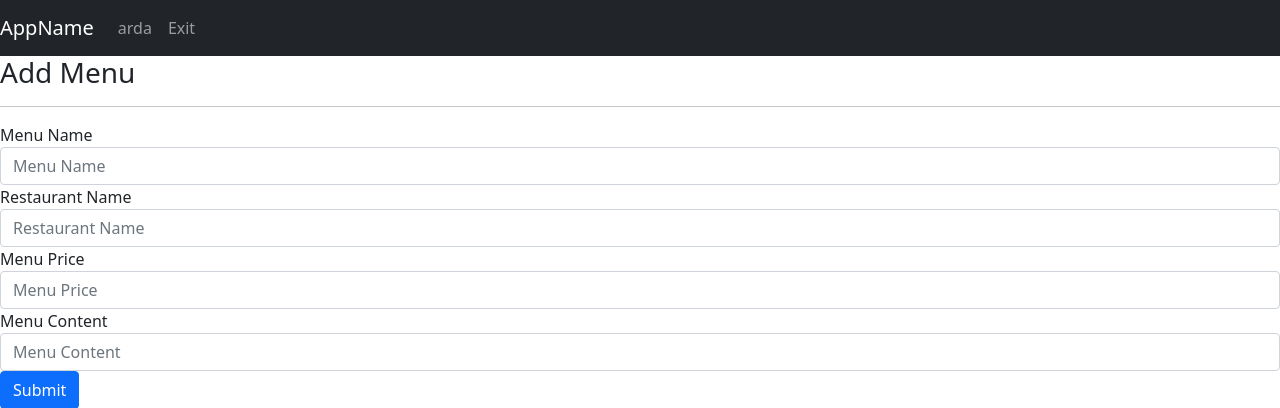
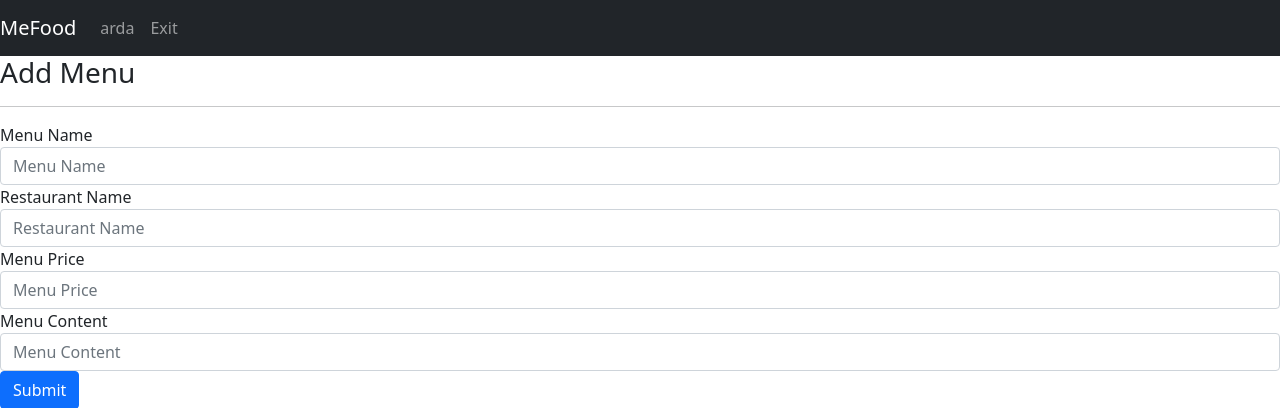
Before and after one commit to asarm/Food_Ordering_System, a Flask app: page /addMenu in a window 1280 px wide. Shown: the top 408 px of the page. Run offline with Flask 2, Linux system fonts and the light colour scheme; a user stored in the database is signed in; some libraries are stand-ins or nearby versions.

Commit message:
Add files via upload

```diff
--- a/templates/admin/insert_operations/addCourier.html
+++ b/templates/admin/insert_operations/addCourier.html
@@ -2,7 +2,7 @@
 
 {% block navbar %}
 <nav class="navbar navbar-expand-lg navbar-dark bg-dark">
-    <a class="navbar-brand" href="#">AppName</a>
+    <a class="navbar-brand" href="#">MeFood</a>
     <button class="navbar-toggler" type="button" data-toggle="collapse" data-target="#navbarNav" aria-controls="navbarNav" aria-expanded="false" aria-label="Toggle navigation">
       <span class="navbar-toggler-icon"></span>
     </button>
--- a/templates/admin/insert_operations/addMenu.html
+++ b/templates/admin/insert_operations/addMenu.html
@@ -2,7 +2,7 @@
 
 {% block navbar %}
 <nav class="navbar navbar-expand-lg navbar-dark bg-dark">
-    <a class="navbar-brand" href="#">AppName</a>
+    <a class="navbar-brand" href="#">MeFood</a>
     <button class="navbar-toggler" type="button" data-toggle="collapse" data-target="#navbarNav" aria-controls="navbarNav" aria-expanded="false" aria-label="Toggle navigation">
       <span class="navbar-toggler-icon"></span>
     </button>
--- a/templates/admin/insert_operations/addRestaurant.html
+++ b/templates/admin/insert_operations/addRestaurant.html
@@ -2,7 +2,7 @@
 
 {% block navbar %}
 <nav class="navbar navbar-expand-lg navbar-dark bg-dark">
-    <a class="navbar-brand" href="#">AppName</a>
+    <a class="navbar-brand" href="#">MeFood</a>
     <button class="navbar-toggler" type="button" data-toggle="collapse" data-target="#navbarNav" aria-controls="navbarNav" aria-expanded="false" aria-label="Toggle navigation">
       <span class="navbar-toggler-icon"></span>
     </button>
--- a/templates/admin/insert_operations/addUser.html
+++ b/templates/admin/insert_operations/addUser.html
@@ -2,7 +2,7 @@
 
 {% block navbar %}
 <nav class="navbar navbar-expand-lg navbar-dark bg-dark">
-    <a class="navbar-brand" href="#">AppName</a>
+    <a class="navbar-brand" href="#">MeFood</a>
     <button class="navbar-toggler" type="button" data-toggle="collapse" data-target="#navbarNav" aria-controls="navbarNav" aria-expanded="false" aria-label="Toggle navigation">
       <span class="navbar-toggler-icon"></span>
     </button>
--- a/templates/admin/insert_operations/editRestaurant.html
+++ b/templates/admin/insert_operations/editRestaurant.html
@@ -2,7 +2,7 @@
 
 {% block navbar %}
 <nav class="navbar navbar-expand-lg navbar-dark bg-dark">
-    <a class="navbar-brand" href="#">AppName</a>
+    <a class="navbar-brand" href="#">MeFood</a>
     <button class="navbar-toggler" type="button" data-toggle="collapse" data-target="#navbarNav" aria-controls="navbarNav" aria-expanded="false" aria-label="Toggle navigation">
       <span class="navbar-toggler-icon"></span>
     </button>
```
Also changed, not shown: system_db.db.
